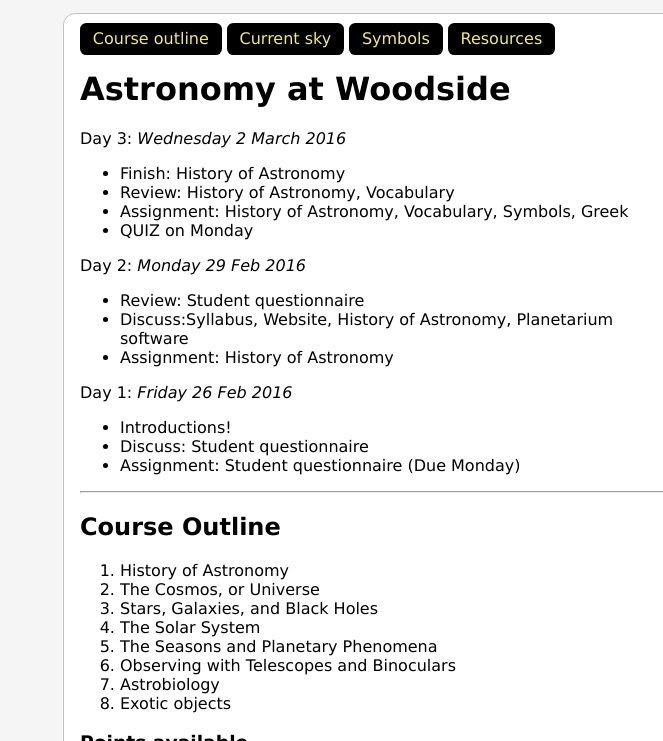
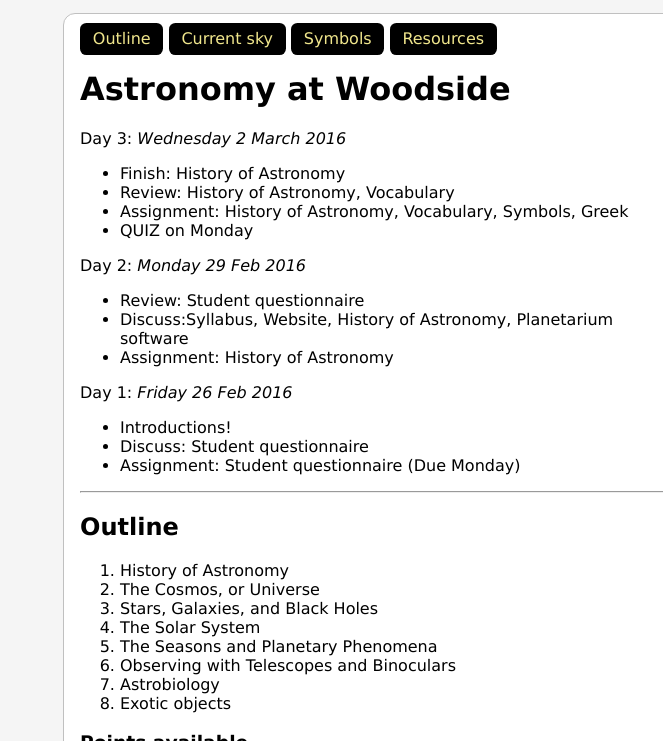
Before and after one commit to siznax/astroclass, a plain HTML site: page index.html in a window 1280 px wide. Shown: the part 452-1193 px from the top of the page, 216-879 px from the left. Drawn offline with Linux system fonts and the light colour scheme.

Commit message:
shorten toplinks

```diff
--- a/index.html
+++ b/index.html
@@ -13,7 +13,7 @@
       <div id="body">
 
         <div id="toplinks">
-        <a href="#outline">Course outline</a>
+        <a href="#outline">Outline</a>
         <a href="#current">Current sky</a>
         <a href="#symbols">Symbols</a>
         <a href="#resources">Resources</a>
@@ -54,7 +54,7 @@
 
         <a name="outline"><hr></a>
 
-        <h2>Course Outline</h2>
+        <h2>Outline</h2>
 
         <ol>
           <li>History of Astronomy
```
